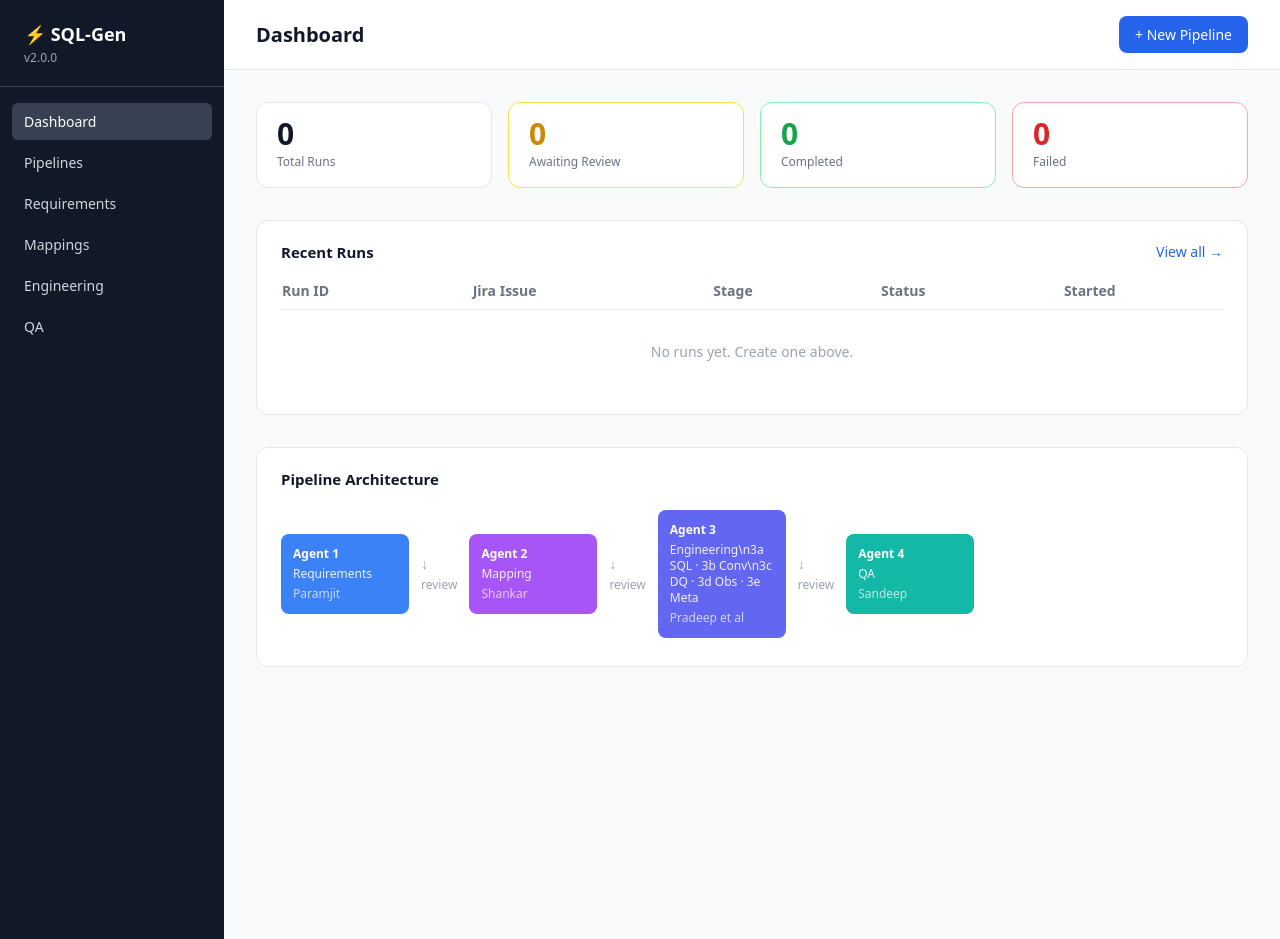
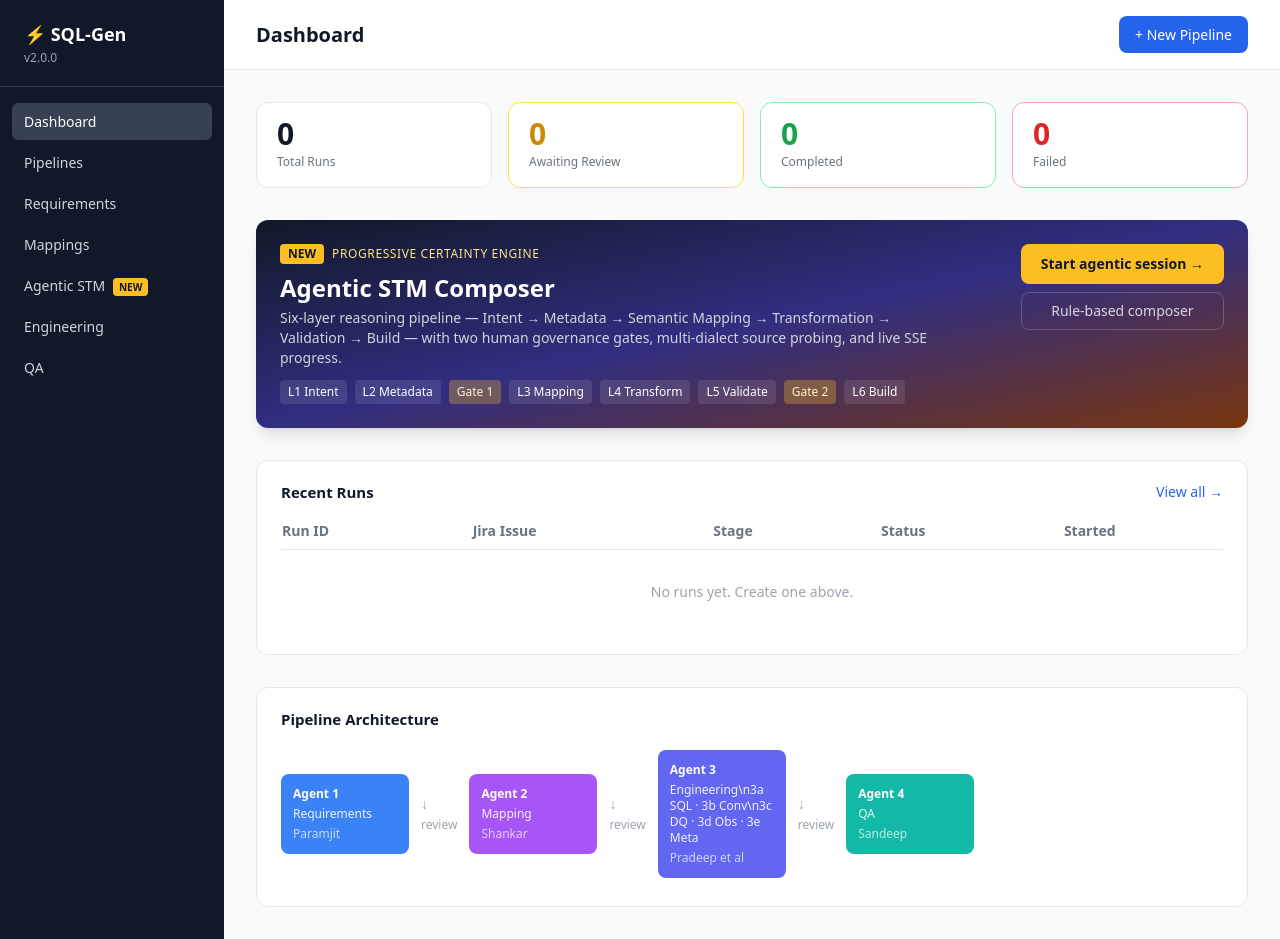
Before and after one commit to shankarjun1997/Ai_agent_code_coversion, a PHP site: page / in a window 1280 px wide. Run offline with PHP 8.4, Linux system fonts and the light colour scheme; data that the repository does not hold is empty; some libraries are stand-ins or nearby versions.

Commit message:
stm: dashboard tile + sidebar nav for agentic mode
ui/index.php gains a sidebar entry "Agentic STM" (with NEW badge) and a
gradient spotlight card on the dashboard linking to ?mode=agentic. Keeps
the rule-based composer one click away too.

Co-Authored-By: Claude Sonnet 4.6 <noreply@anthropic.com>

```diff
--- a/ui/index.php
+++ b/ui/index.php
@@ -37,6 +37,10 @@ $failed    = count(array_filter($runs, fn($r) => $r['status'] === 'failed'));
       <a href="/pages/pipelines.php" class="nav-link">Pipelines</a>
       <a href="/pages/requirements.php" class="nav-link">Requirements</a>
       <a href="/pages/mappings.php"  class="nav-link">Mappings</a>
+      <a href="/mapping_compose_react.html?mode=agentic" class="nav-link">
+        Agentic STM
+        <span class="ml-1 px-1.5 py-0.5 bg-amber-400 text-gray-900 rounded text-[10px] font-bold align-middle">NEW</span>
+      </a>
       <a href="/pages/engineering.php" class="nav-link">Engineering</a>
       <a href="/pages/qa.php"        class="nav-link">QA</a>
     </div>
@@ -84,6 +88,43 @@ $failed    = count(array_filter($runs, fn($r) => $r['status'] === 'failed'));
         </div>
       </div>
       <?php endif; ?>
+
+      <!-- Agentic STM spotlight -->
+      <div class="rounded-xl p-6 bg-gradient-to-br from-gray-900 via-indigo-900 to-amber-900 text-white shadow-lg">
+        <div class="flex items-start justify-between gap-6">
+          <div class="flex-1">
+            <div class="flex items-center gap-2 mb-2">
+              <span class="px-2 py-0.5 bg-amber-400 text-gray-900 rounded text-xs font-bold">NEW</span>
+              <span class="text-amber-200 text-xs uppercase tracking-wider">Progressive certainty engine</span>
+            </div>
+            <h2 class="text-2xl font-bold mb-1">Agentic STM Composer</h2>
+            <p class="text-gray-300 text-sm mb-3 max-w-2xl">
+              Six-layer reasoning pipeline — Intent → Metadata → Semantic Mapping → Transformation → Validation → Build —
+              with two human governance gates, multi-dialect source probing, and live SSE progress.
+            </p>
+            <div class="flex flex-wrap gap-2 text-xs">
+              <span class="px-2 py-1 bg-white/10 rounded">L1 Intent</span>
+              <span class="px-2 py-1 bg-white/10 rounded">L2 Metadata</span>
+              <span class="px-2 py-1 bg-amber-400/30 rounded text-amber-100">Gate 1</span>
+              <span class="px-2 py-1 bg-white/10 rounded">L3 Mapping</span>
+              <span class="px-2 py-1 bg-white/10 rounded">L4 Transform</span>
+              <span class="px-2 py-1 bg-white/10 rounded">L5 Validate</span>
+              <span class="px-2 py-1 bg-amber-400/30 rounded text-amber-100">Gate 2</span>
+              <span class="px-2 py-1 bg-white/10 rounded">L6 Build</span>
+            </div>
+          </div>
+          <div class="flex flex-col gap-2 flex-shrink-0">
+            <a href="/mapping_compose_react.html?mode=agentic"
+               class="px-5 py-2.5 bg-amber-400 text-gray-900 font-semibold rounded-lg hover:bg-amber-300 transition text-sm whitespace-nowrap">
+              Start agentic session →
+            </a>
+            <a href="/mapping_compose_react.html"
+               class="px-5 py-2 border border-white/20 text-white/80 hover:bg-white/5 rounded-lg text-sm text-center whitespace-nowrap">
+              Rule-based composer
+            </a>
+          </div>
+        </div>
+      </div>
 
       <!-- Recent runs -->
       <div class="card">
```
